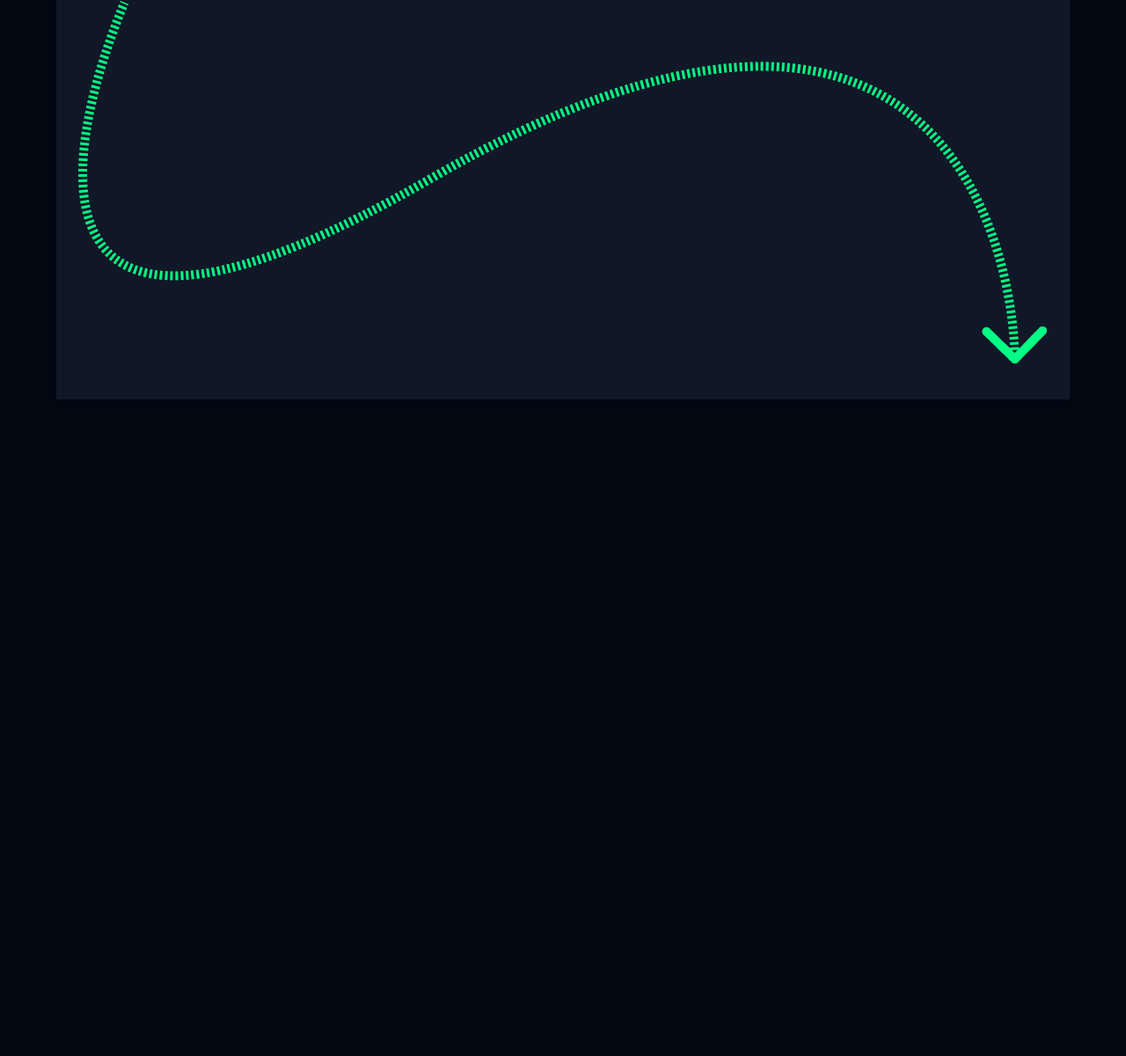
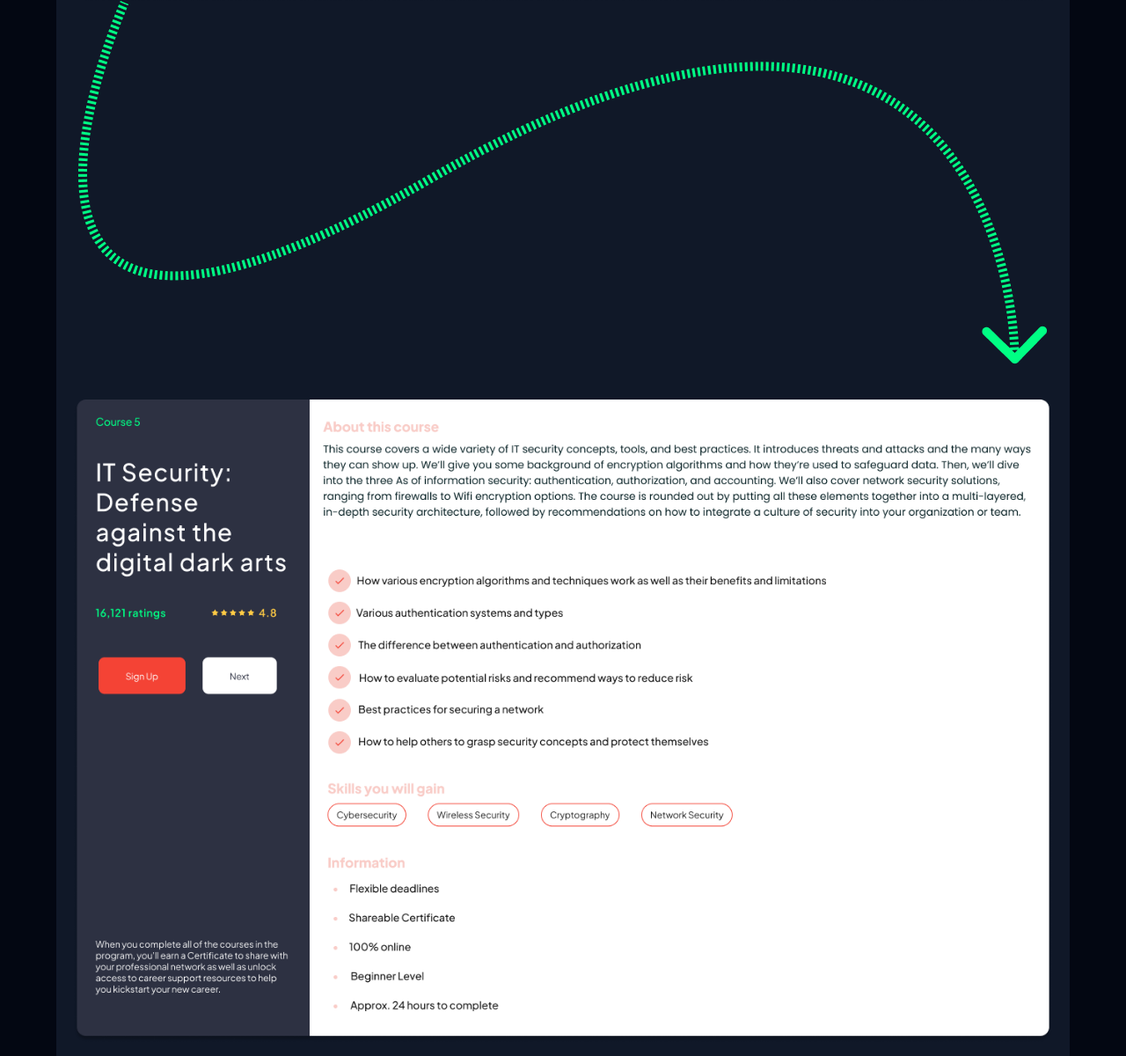
Before and after one commit to pervezmia/Tailwind-Assignment, a website built with Vite: page index.html in a window 1280 px wide. Shown: the part 5777-6977 px from the top of the page at 88% size. Before the commit the page ends 6231 px from the top, so only its background shows below. Built offline with nearby package versions, Linux system fonts and the light colour scheme; files whose address does not match are found by name.

Commit message:
security defence section added

```diff
--- a/index.html
+++ b/index.html
@@ -364,6 +364,21 @@
     </section>
 
 
+    <!-- Security defence -->
+
+    <section class="bg-[#FAFAFA] dark:bg-gray-900 mx-3 md:mx-16 px-5 pb-4 ">
+
+        <div class="">
+
+            <div class="flex items-center justify-center ">
+                <img src="image/Security defence.png" alt="">
+            </div>
+
+        </div>
+
+    </section>
+
+
 
 
 
```
